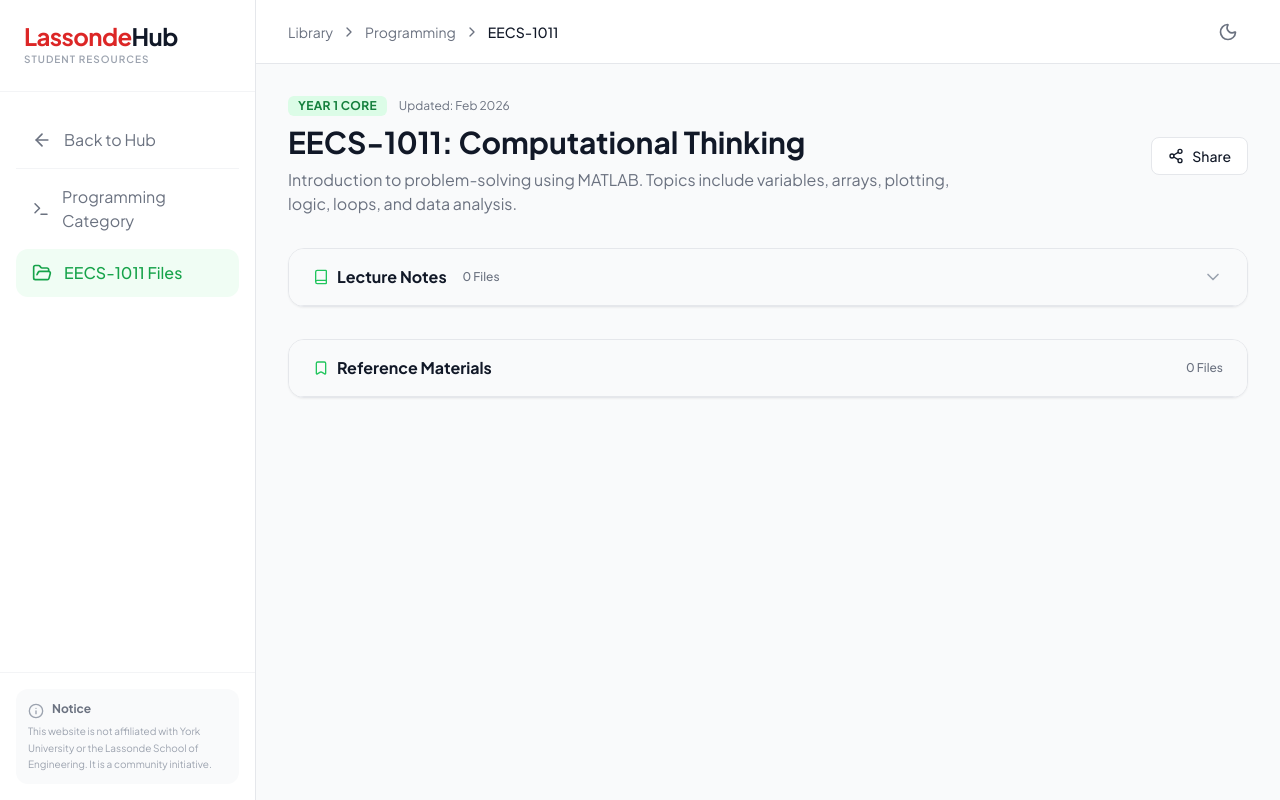
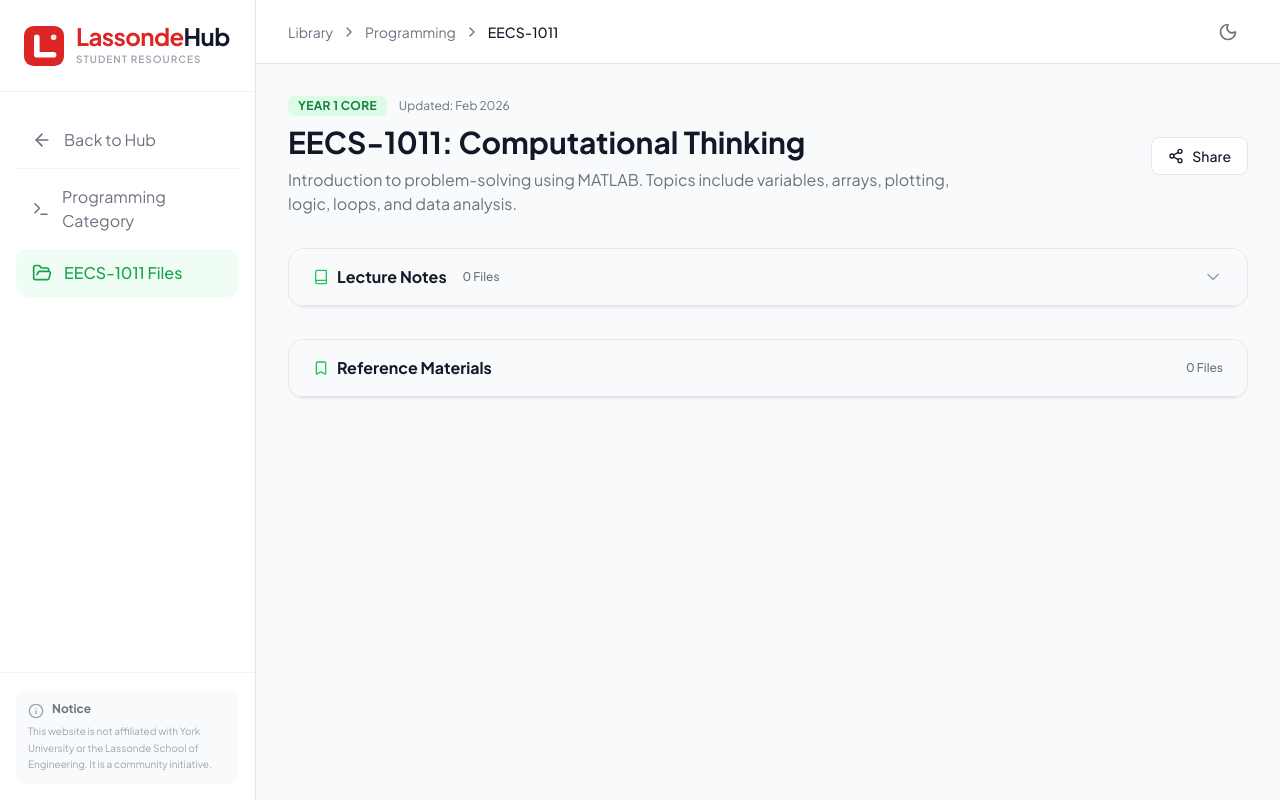
Before and after one commit to parsaabba/LassondeHub, a plain HTML site: page courses/eecs/eecs-1011.html in a window 1280 px wide. Drawn offline with nearby package versions, Linux system fonts and the light colour scheme.

Commit message:
Add Sidebar Logo to all subpages

```diff
--- a/courses/eecs/eecs-1011.html
+++ b/courses/eecs/eecs-1011.html
@@ -27,7 +27,8 @@
         <aside id="sidebar" class="fixed top-0 left-0 z-50 h-full w-64 bg-white dark:bg-gray-900 border-r border-gray-200 dark:border-gray-800 transition-transform duration-300 ease-in-out -translate-x-full lg:translate-x-0 lg:static flex flex-col">
 
             <div class="p-6 flex items-center gap-3 border-b border-gray-100 dark:border-gray-800">
-                <div class="flex flex-col">
+                <img src="../../assets/img/favicon.svg" alt="LassondeHub Logo" class="w-10 h-10">
+<div class="flex flex-col">
                     <h1 class="text-2xl font-extrabold text-gray-900 dark:text-white tracking-tight leading-none">
                         <span class="text-red-600">Lassonde</span>Hub
                     </h1>
```
Also changed, not shown: about.html (+2 -1 lines), courses/calculus/calculus.html (+2 -1 lines), courses/calculus/math-1013.html (+2 -1 lines), courses/calculus/math-1014.html (+44 -19 lines), courses/chemistry/chem-1100.html (+2 -1 lines), courses/chemistry/chemistry.html (+2 -1 lines), courses/discrete-math/discrete-math.html (+2 -1 lines), courses/discrete-math/math-1028.html (+2 -1 lines), courses/eecs/eecs-1021.html (+2 -1 lines), courses/eecs/programming.html (+2 -1 lines), courses/linear-algebra/linear-algebra.html (+2 -1 lines), courses/linear-algebra/math-1025.html (+2 -1 lines), courses/physics/phys-1800.html (+2 -1 lines), courses/physics/phys-1801.html (+2 -1 lines), 4 more files.
